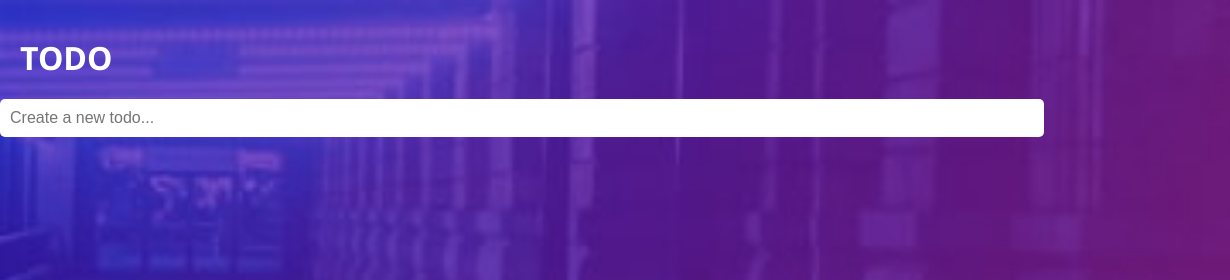
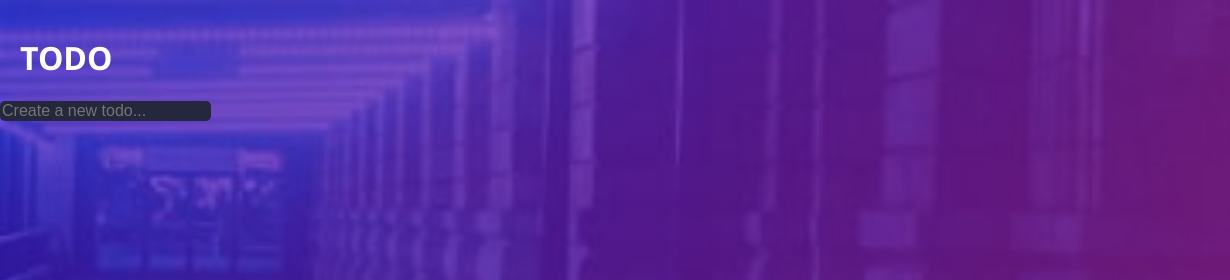
Before and after one commit to ArishaRejuan/todo-app-groupproject, a plain HTML site: page index.html in a window 1280 px wide. Shown: the top 280 px of the page, 0-1230 px from the left. Drawn offline with Linux system fonts and the light colour scheme.

Commit message:
page update

```diff
--- a/index.html
+++ b/index.html
@@ -10,15 +10,12 @@
   <title>Frontend Mentor | Todo app</title>
 </head>
 <body>
-  <div>
-    <header>
-      <h1>TODO</h1>
-      <img src="images/icon-sun.svg"></img>
-    </header>
-  </div>
+  <header>
+    <h1>TODO</h1>
+    <img src="images/icon-sun.svg"></img>
+  </header>
   <div class="search-box">
     <input type="text" placeholder="Create a new todo...">
   </div>
-  <div></div>
 </body>
 </html>
--- a/style.css
+++ b/style.css
@@ -3,6 +3,8 @@ body {
 	background-repeat: no-repeat;
 	background-size: cover;
 
+	display: flex;
+	flex-direction: column;
   margin: 0;
   padding: 0;
   font-family: 'Segoe UI', Tahoma, Geneva, Verdana, sans-serif;
@@ -31,8 +33,7 @@ search-box {
 }
 
 input[type="text"] {
-	width: 80%;
-	padding: 10px;
+	background-color: rgb(37, 39, 60);
 	border: none;
 	border-radius: 5px;
 	font-size: 16px;
```
Also changed, not shown: 1 other file.
